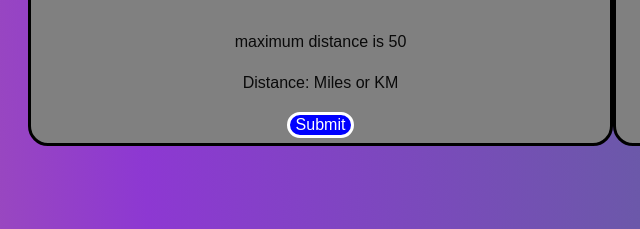
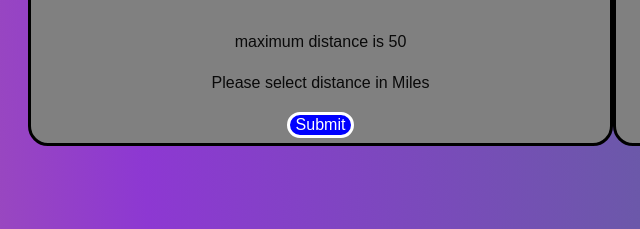
Before and after one commit to Jay3172/Find_Dry_Chargers, a plain HTML site: page index.html in a window 1280 px wide. Shown: the part 568-797 px from the top of the page, 27-667 px from the left. Drawn offline with nearby package versions, Linux system fonts and the light colour scheme; no server answers; a web font is replaced by a local one.

Commit message:
changed <p>

```diff
--- a/index.html
+++ b/index.html
@@ -70,7 +70,7 @@
               class="slider" id="maximum_distance">
             <p>maximum distance is <span id="display_maximum_miles">
               </span></p>
-            <p>Distance: <span id="displayMiles"></span> <span id="miorkm">Miles or KM</span></p>
+            <p>Please select distance in Miles</p>
           </div>
           <input class="search-button" type="submit" id="searchCity">
         </form>
```
Also changed, not shown: 1 other file.
